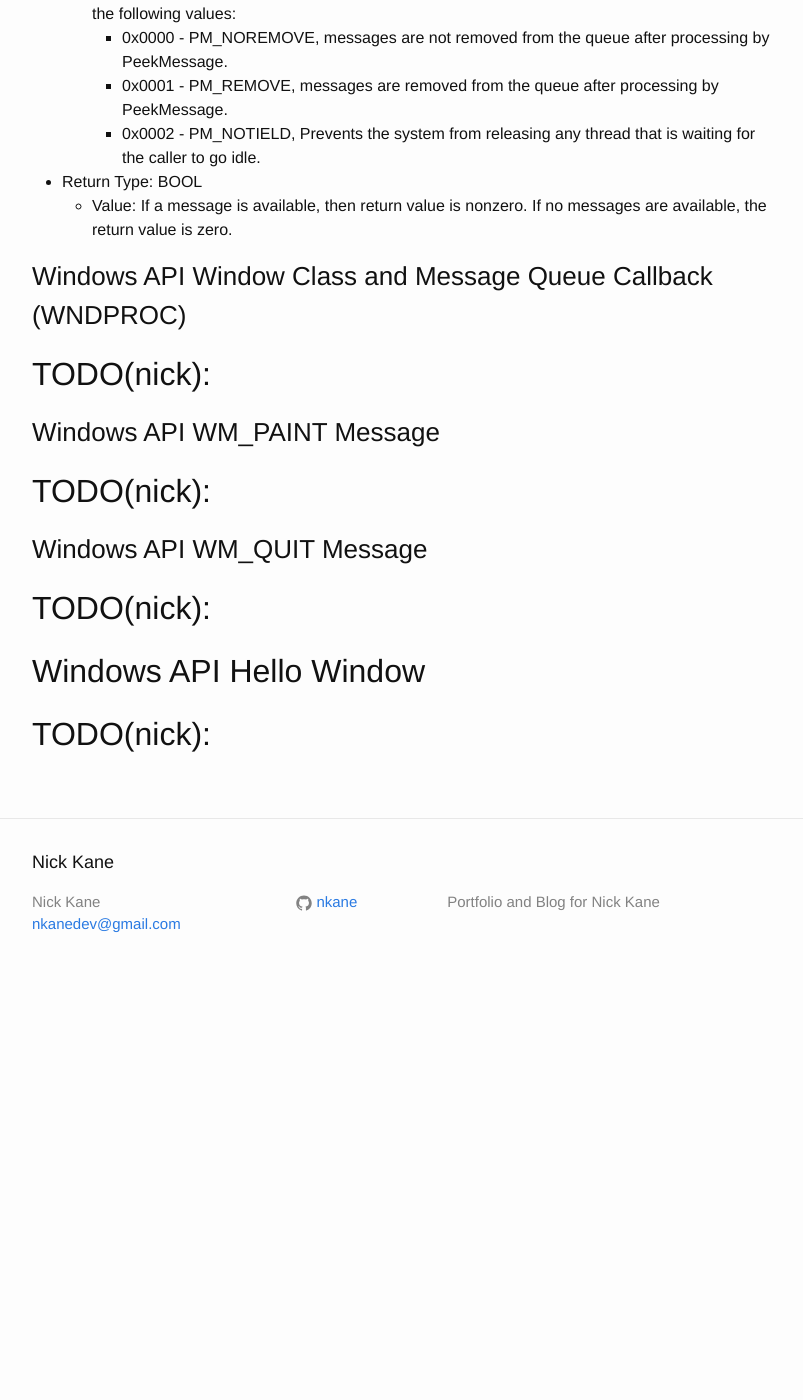
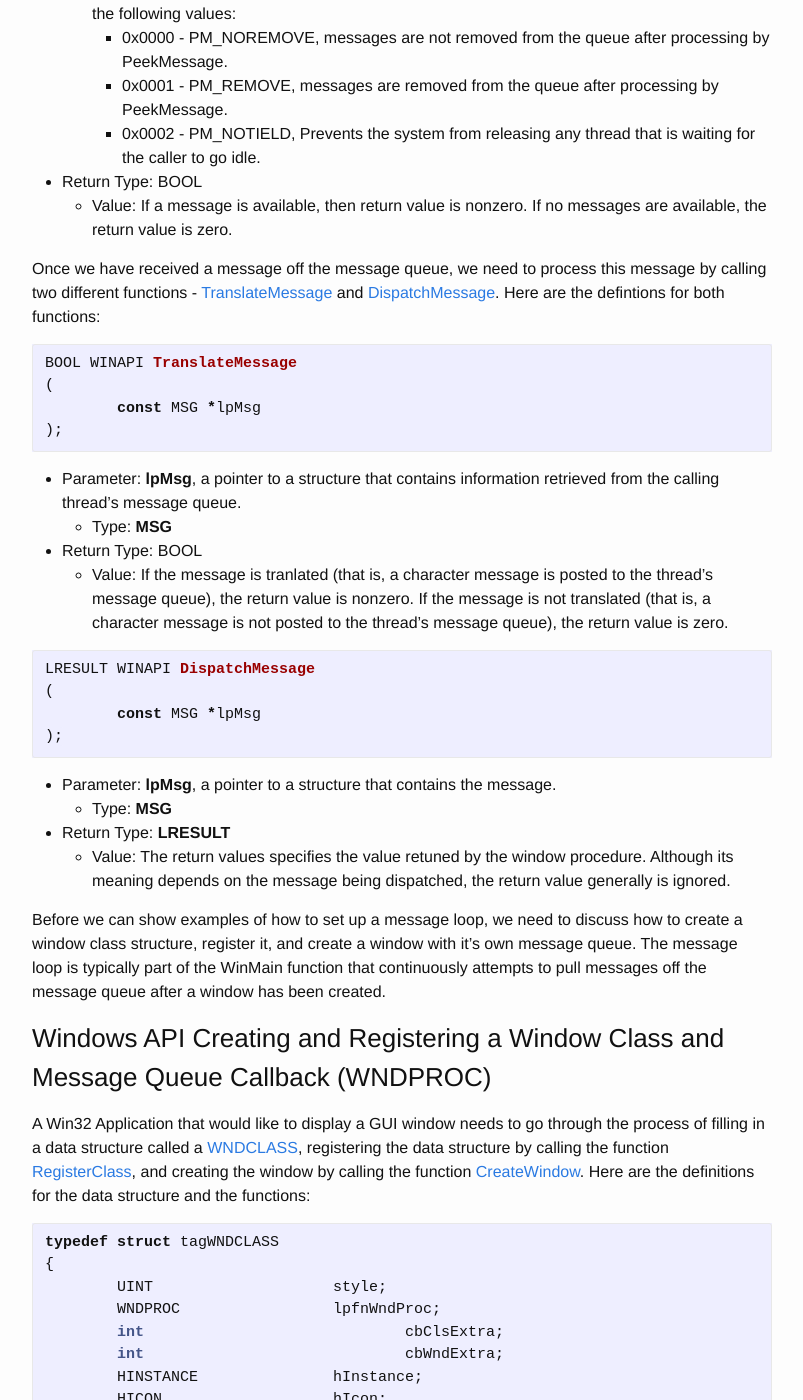
Before and after one commit to nkane/nkane.github.io, a Jekyll site: the page built from _posts/2018-08-03-win32-software-renderer-lesson-1:-getting-started.markdown, in a window 1280 px wide and 1400 px high, scrolled down 12046 px. Shown: the whole window, without its empty margins (238-1041 px from the left). Built offline with Jekyll 4.4.1, drawn with Linux system fonts in a browser that asks for light colours; before the commit the page ends 13042 px from its top, so only the background shows below that; some of the changed text lies outside the part shown.

Commit message:
adding content for software renderer blog post 1

````diff
--- a/_posts/2018-08-03-win32-software-renderer-lesson-1:-getting-started.markdown
+++ b/_posts/2018-08-03-win32-software-renderer-lesson-1:-getting-started.markdown
@@ -335,6 +335,7 @@ remove, process, and send messages to the appropriate window procedures for proc
 
 The above information was located at [MSDN - About Messages and Message Queues][message-queue].
 
+
 ### Windows API Message Loop, PeekMessage, TranslateMessage, and DispatchMessage
 A message queue is not automatically created for each thread in a Windows API program until the program registers and creates an instance of a window (the process of registering and creating
 a window will be discussed in the next section). As discussed in the above text, the message loop retrieves messages from the thread's message queue and dispatches them to the appropriate
@@ -401,10 +402,98 @@ BOOL WINAPI PeekMessage
 * Return Type: BOOL
 	* Value: If a message is available, then return value is nonzero. If no messages are available, the return value is zero.
 
+Once we have received a message off the message queue, we need to process this message by calling two different functions - [TranslateMessage][translatemessage] and
+[DispatchMessage][dispatchmessage]. Here are the defintions for both functions:
 
-### Windows API Window Class and Message Queue Callback (WNDPROC)
+``` c
+BOOL WINAPI TranslateMessage
+(
+	const MSG *lpMsg
+);
+```
+* Parameter: **lpMsg**, a pointer to a structure that contains information retrieved from the calling thread's message queue.
+	* Type: **MSG**
 
-## TODO(nick):
+* Return Type: BOOL
+	* Value: If the message is tranlated (that is, a character message is posted to the thread's message queue), the return value is nonzero. If the message is not
+	  translated (that is, a character message is not posted to the thread's message queue), the return value is zero.
+
+``` c
+LRESULT WINAPI DispatchMessage
+(
+	const MSG *lpMsg
+);
+```
+* Parameter: **lpMsg**, a pointer to a structure that contains the message.
+	* Type: **MSG**
+
+* Return Type: **LRESULT**
+	* Value: The return values specifies the value retuned by the window procedure. Although its meaning depends on the message being dispatched, the return value
+	  generally is ignored.
+
+Before we can show examples of how to set up a message loop, we need to discuss how to create a window class structure, register it, and create a window with it's own
+message queue. The message loop is typically part of the WinMain function that continuously attempts to pull messages off the message queue after a window has been created.
+
+
+### Windows API Creating and Registering a Window Class and Message Queue Callback (WNDPROC)
+A Win32 Application that would like to display a GUI window needs to go through the process of filling in a data structure called a [WNDCLASS][wndclass], registering the data structure
+by calling the function [RegisterClass][registerclass], and creating the window by calling the function [CreateWindow][createwindow]. Here are the definitions for the data structure
+and the functions:
+
+``` c
+typedef struct tagWNDCLASS
+{
+	UINT			style;
+	WNDPROC			lpfnWndProc;
+	int				cbClsExtra;
+	int				cbWndExtra;
+	HINSTANCE		hInstance;
+	HICON			hIcon;
+	HCURSOR			hCursor;
+	HBRUSH			hbrBackground;
+	LPCTSTR			lpszMenuName;
+	LPCTSTR			lpszClassName;
+} WNDCLASS, *PWNDCLASS;
+```
+* Members:
+	* Field: **style**, the class style(s).
+	* Type: **UINT**
+
+	* Field: **lpfnWndProc**, a pointer to the window procedure.
+	* Type: **WNDPROC**
+
+	* Field: **cbClsExtra**, the number of extra bytes to allocate following the window-class structure.
+	* Type: **int**
+
+	* Field: **cbWndExtra**, the number of extra bytes to allocate following the window instance.
+	* Type: **int**
+
+	* Field: **hInstance**, a handle to the instance that contains the window procedure for the class.
+	* Type: **HINSTANCE**
+
+	* Field: **hIcon**, a handle to the class icon.
+	* Type: **HICON**
+
+	* Field: **hCursor**, a handle to the class cursor.
+	* Type: **HCURSOR**
+
+	* Field: **hbrBackground**, a handle to the class background brush.
+	* Type: **HBRUSH**
+
+	* Field: **lpszMenuName**, the resource name of the class menu.
+	* Type: **LPCTSTR**
+
+	* Field: **lpszClassName**, a pointer to a null-terminated string or is an atom.
+	* Type: **LPCTSTR**
+
+``` c
+```
+
+
+``` c
+```
+
+
 
 
 ### Windows API WM_PAINT Message
@@ -465,3 +554,9 @@ BOOL WINAPI PeekMessage
 [thread-wiki]:							https://en.wikipedia.org/wiki/Thread_(computing)
 [wm_quit]:								https://docs.microsoft.com/en-us/windows/desktop/winmsg/wm-quit
 [getlasterror]:							https://msdn.microsoft.com/en-us/library/ms679360(v=vs.85).aspx
+[translatemessage]:						https://msdn.microsoft.com/en-us/library/ms644955(v=VS.85).aspx
+[dispatchmessage]:						https://msdn.microsoft.com/en-us/library/ms644934(v=VS.85).aspx
+[windowclass-about]:					https://docs.microsoft.com/en-us/windows/desktop/winmsg/about-window-classes
+[wndclass]:								https://msdn.microsoft.com/en-us/library/windows/desktop/ms633576(v=vs.85).aspx
+[registerclass]:						https://msdn.microsoft.com/en-us/library/windows/desktop/ms633586(v=vs.85).aspx
+[createwindow]:							https://msdn.microsoft.com/en-us/library/windows/desktop/ms632679(v=vs.85).aspx
````
